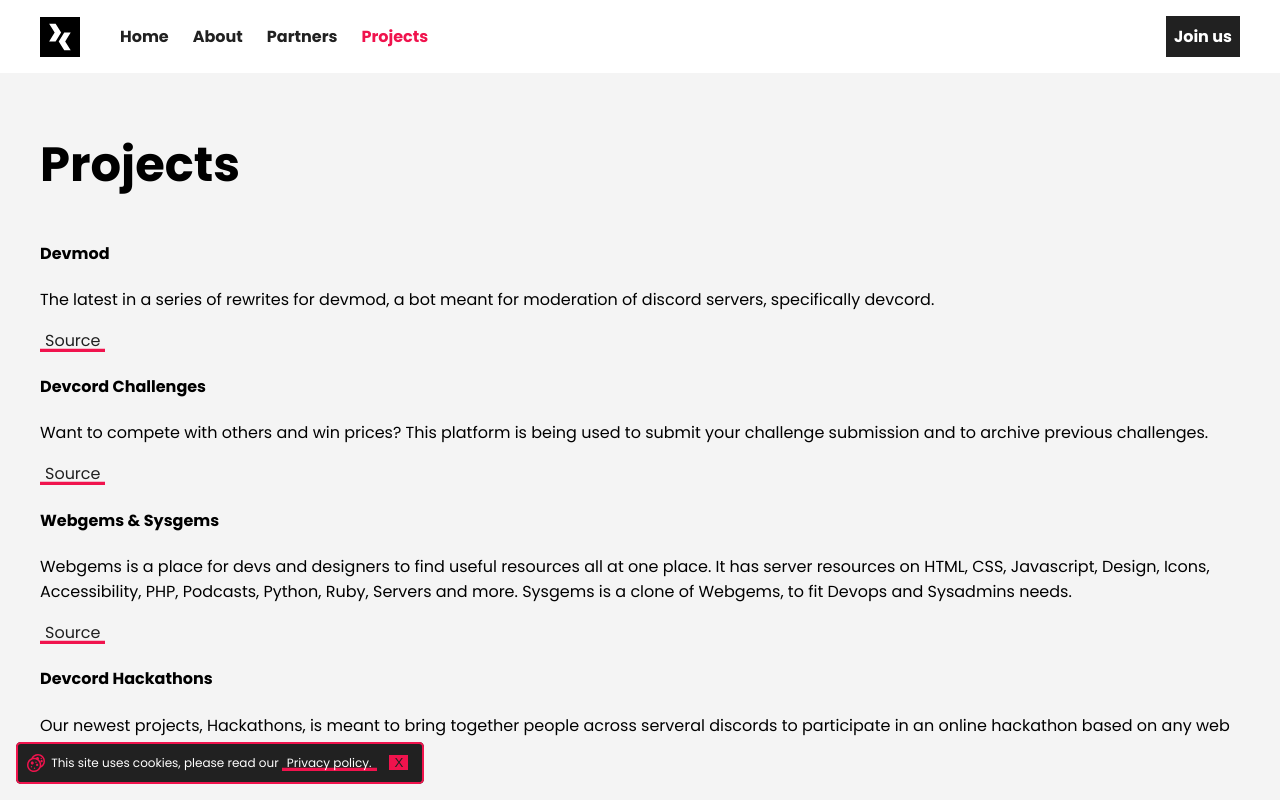
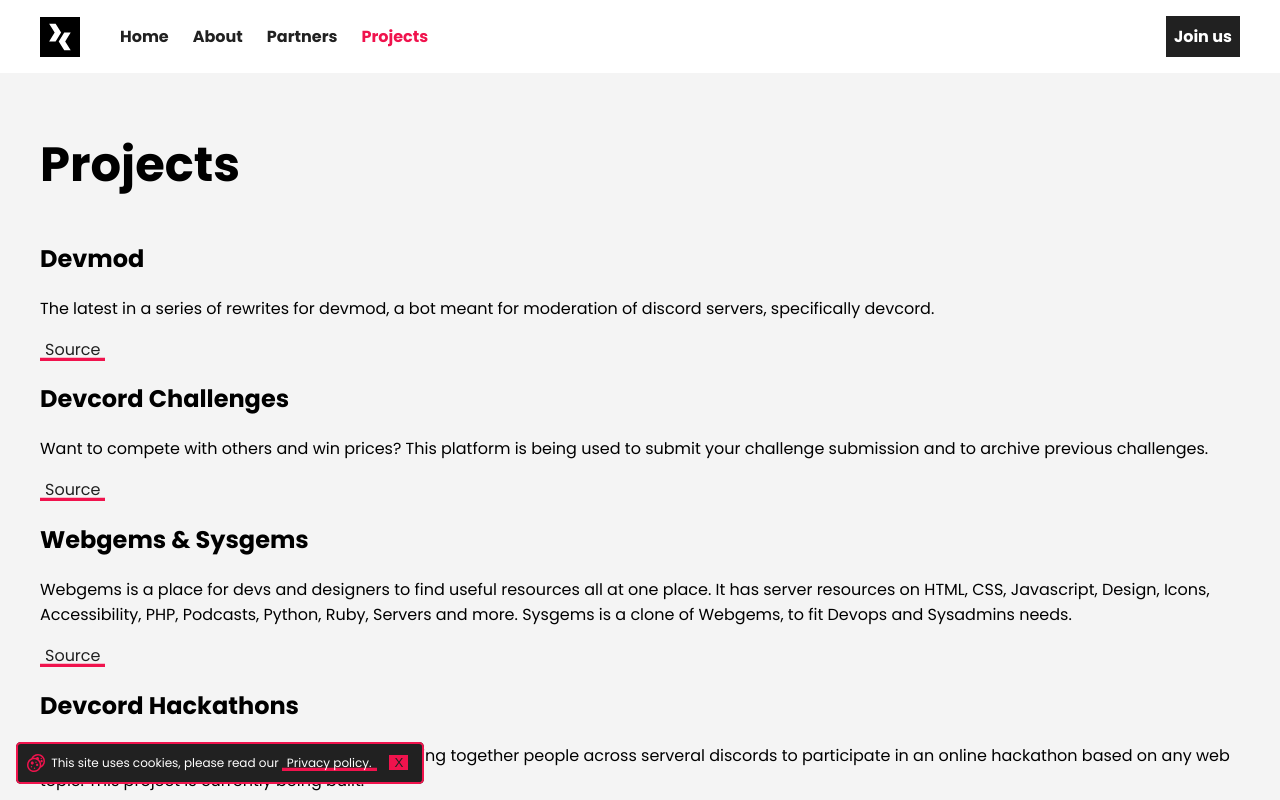
Before and after one commit to devcord/website, a Vue app: page /projects in a window 1280 px wide. Shown: the top 800 px of the page. Built offline with nearby package versions, Linux system fonts and the light colour scheme.

Commit message:
:recycle: change headers on projects

```diff
--- a/src/views/Projects.vue
+++ b/src/views/Projects.vue
@@ -3,19 +3,19 @@ main
   section
     .content
       h1 Projects
-      h4 Devmod
+      h2 Devmod
       p The latest in a series of rewrites for devmod, a bot meant for moderation of discord servers, specifically devcord.
       p
         a(href="https://github.com/redxtech/devmod", title="See on Github").highlighted Source
-      h4 Devcord Challenges
+      h2 Devcord Challenges
       p Want to compete with others and win prices? This platform is being used to submit your challenge submission and to archive previous challenges.
       p
         a(href="https://github.com/devcord/devcord_challenges", title="See on Github").highlighted Source
-      h4 Webgems & Sysgems
+      h2 Webgems & Sysgems
       p Webgems is a place for devs and designers to find useful resources all at one place. It has server resources on HTML, CSS, Javascript, Design, Icons, Accessibility, PHP, Podcasts, Python, Ruby, Servers and more. Sysgems is a clone of Webgems, to fit Devops and Sysadmins needs.
       p
         a(href="https://github.com/webgems", title="See on Github").highlighted Source
-      h4 Devcord Hackathons
+      h2 Devcord Hackathons
       p Our newest projects, Hackathons, is meant to bring together people across serveral discords to participate in an online hackathon based on any web topic. This project is currently being built.
 </template>
 
```
